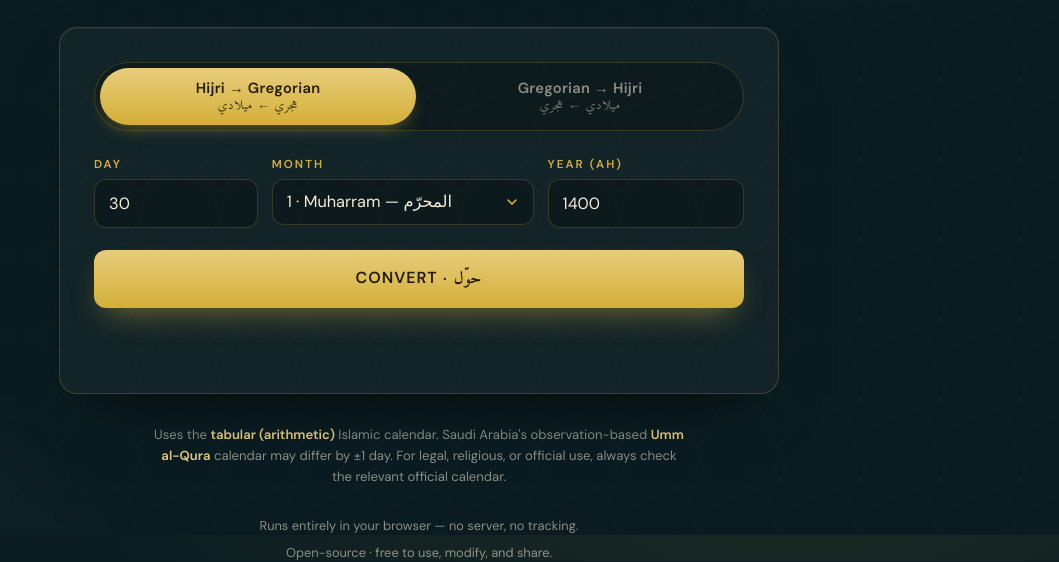
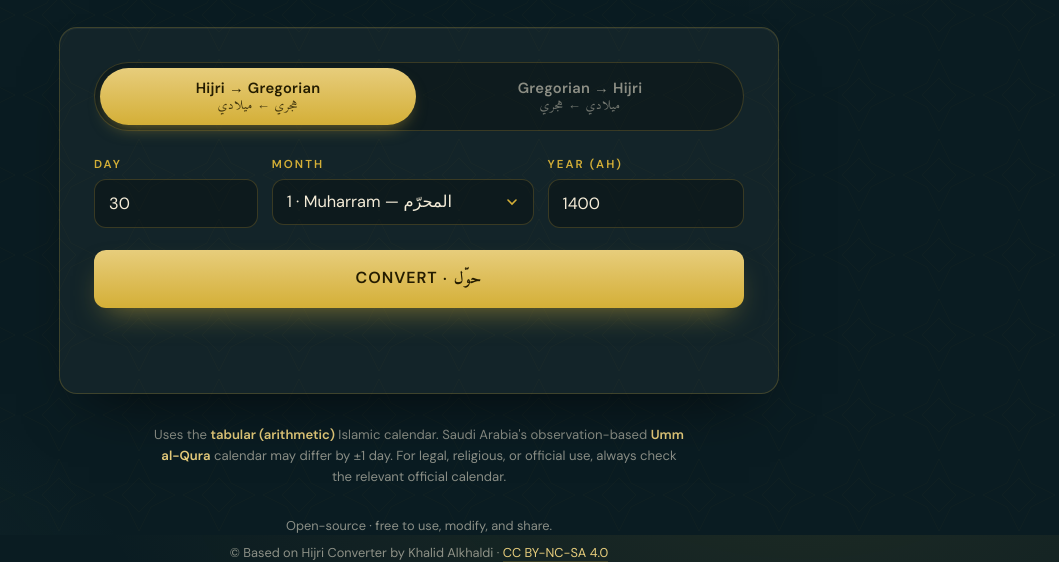
Before and after one commit to khalidt/Hijri-Converter, a plain HTML site: page docs/index.html in a window 1280 px wide. Shown: the part 265-827 px from the top of the page, without its empty margins (221-1280 px from the left). Drawn offline with nearby package versions, Linux system fonts and the light colour scheme.

Commit message:
Update index.html

```diff
--- a/docs/index.html
+++ b/docs/index.html
@@ -180,12 +180,19 @@ https://creativecommons.org/licenses/by-nc-sa/4.0/
     </p>
 
     <footer>
-      <div>Runs entirely in your browser — no server, no tracking.</div>
       <div>Open-source · free to use, modify, and share.</div>
+        <div>
+    © <span id="year"></span> Based on Hijri Converter by Khalid Alkhaldi ·
+    <a href="https://creativecommons.org/licenses/by-nc-sa/4.0/">
+      CC BY-NC-SA 4.0
+    </a>
+  </div>
     </footer>
   </div>
 
 <script>
+
+document.getElementById("year").textContent = new Date().getFullYear();
 
 const fl = Math.floor;
 
```
